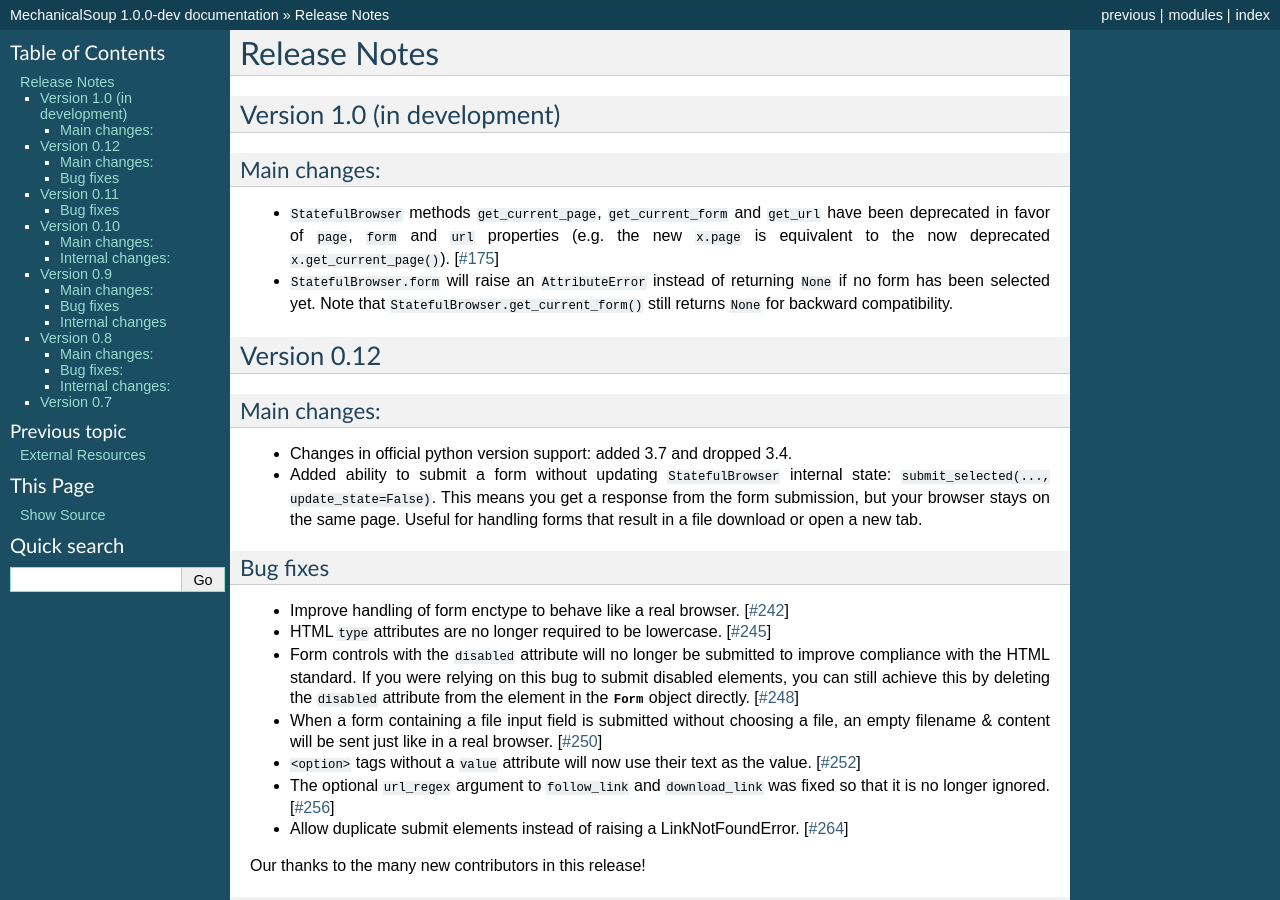
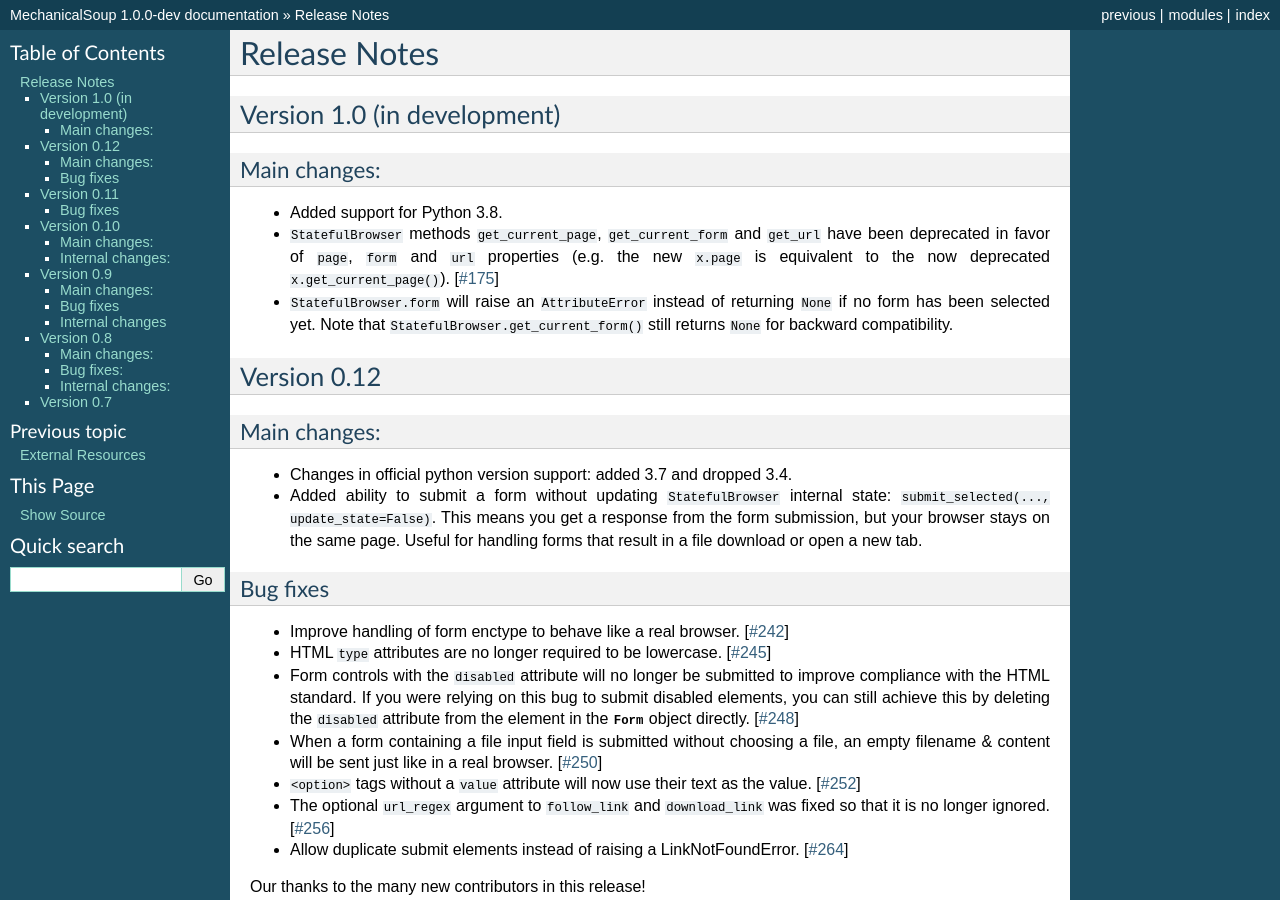
Before and after one commit to MechanicalSoup/MechanicalSoup, a Sphinx documentation site: the page built from docs/ChangeLog.rst, in a window 1280 px wide and 900 px high. Built offline with Sphinx 7.4.7, drawn with Linux system fonts in a browser that asks for light colours.

Commit message:
Add support for Python 3.8
No source code changes needed.

```diff
--- a/docs/ChangeLog.rst
+++ b/docs/ChangeLog.rst
@@ -7,6 +7,8 @@
 
 Main changes:
 -------------
+
+* Added support for Python 3.8.
 
 * ``StatefulBrowser`` methods ``get_current_page``,
   ``get_current_form`` and ``get_url`` have been deprecated in favor
--- a/setup.py
+++ b/setup.py
@@ -63,6 +63,7 @@
         'Programming Language :: Python :: 3.5',
         'Programming Language :: Python :: 3.6',
         'Programming Language :: Python :: 3.7',
+        'Programming Language :: Python :: 3.8',
     ],
 
     packages=['mechanicalsoup'],
```
Also changed, not shown: .travis.yml.
